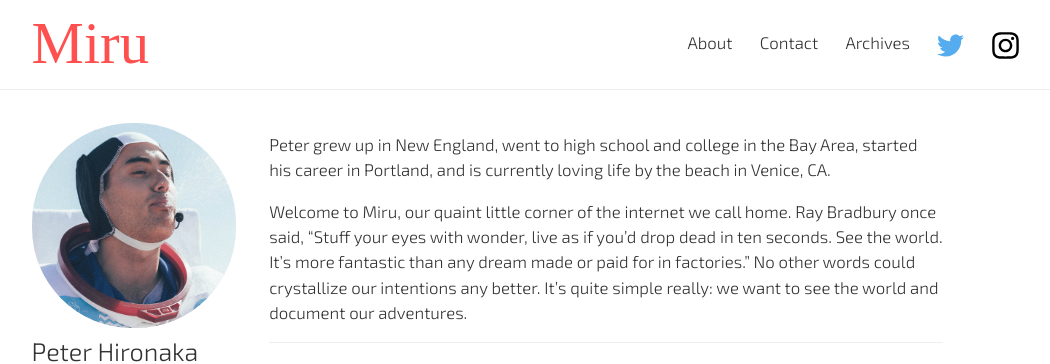
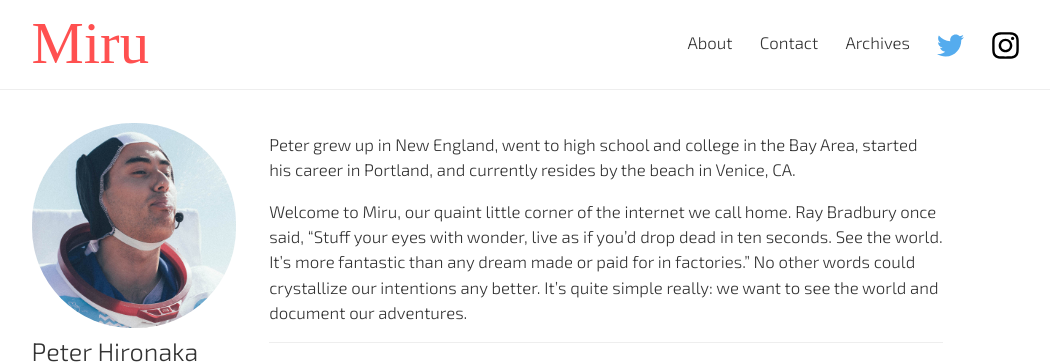
Before and after one commit to PHironaka/Miru-Blog, a Jekyll site: the page built from _author/peter-hironaka.markdown, in a window 1280 px wide. Shown: the top 364 px of the page, without its empty margins (97-1147 px from the left). Built offline with Jekyll 4.4.1, drawn with Linux system fonts in a browser that asks for light colours; some web fonts are replaced; a script that is not in the unit is left out; comment, search, counter and statistics services are not loaded.

Commit message:
Updated Peter Hironaka

```diff
--- a/_author/peter-hironaka.markdown
+++ b/_author/peter-hironaka.markdown
@@ -10,6 +10,6 @@
 layout: author
 ---
 
-Peter grew up in New England, went to high school and college in the Bay Area, started his career in Portland, and is currently loving life by the beach in Venice, CA.
+Peter grew up in New England, went to high school and college in the Bay Area, started his career in Portland, and currently resides by the beach in Venice, CA.
 
 Welcome to Miru, our quaint little corner of the internet we call home. Ray Bradbury once said, “Stuff your eyes with wonder, live as if you’d drop dead in ten seconds. See the world. It’s more fantastic than any dream made or paid for in factories.” No other words could crystallize our intentions any better. It’s quite simple really: we want to see the world and document our adventures.
```
